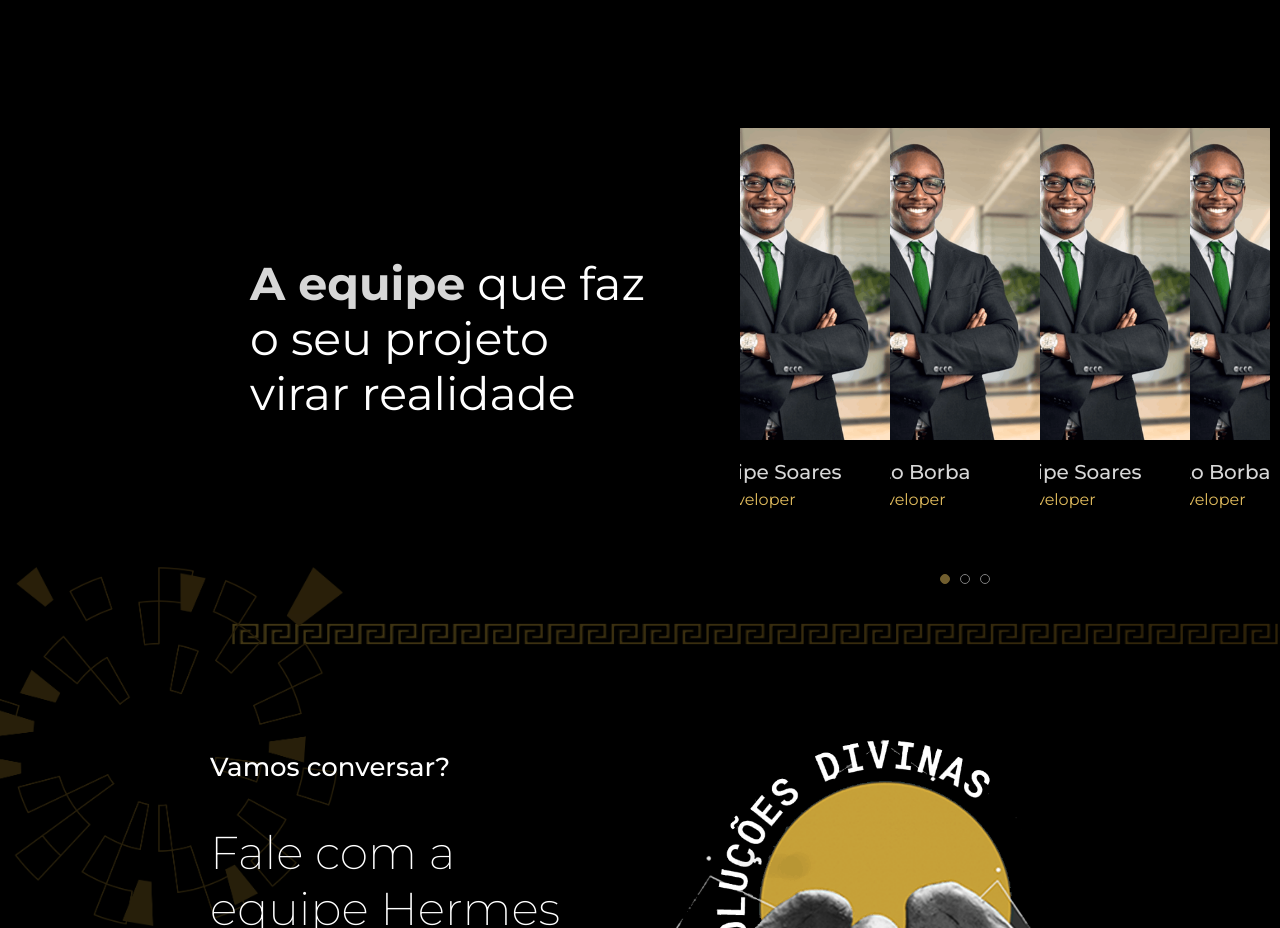
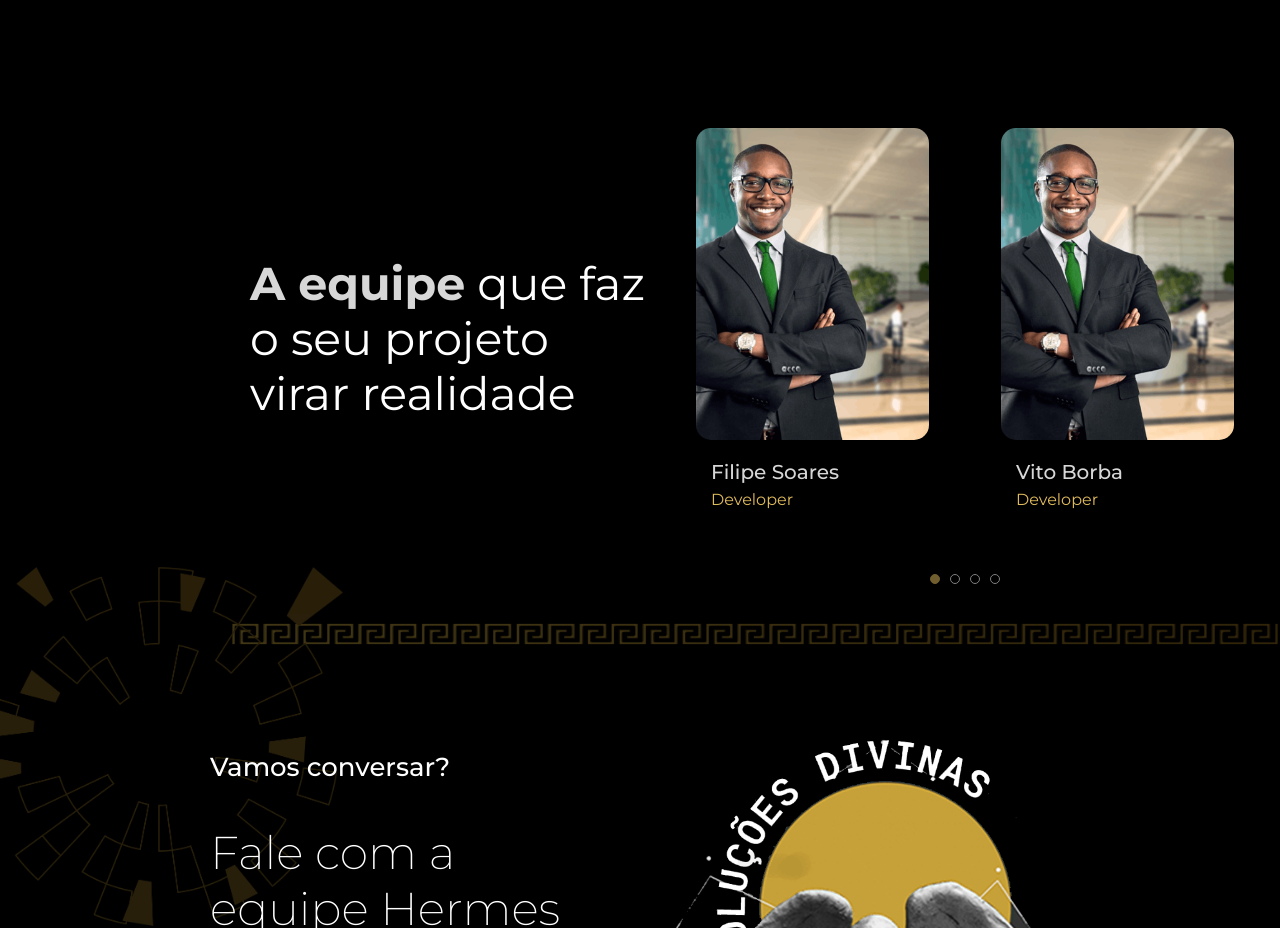
Before and after one commit to flpsoares/hermes-solution, a Next.js app: page / in a window 1280 px wide. Shown: the part 3448-4376 px from the top of the page. Built offline with nearby package versions, Linux system fonts and the light colour scheme.

Commit message:
feat: done carousel responsive

```diff
--- a/package.json
+++ b/package.json
@@ -14,6 +14,7 @@
     "react-dom": "17.0.2",
     "react-elastic-carousel": "^0.11.5",
     "react-icons": "^4.3.1",
+    "react-responsive-carousel": "^3.2.21",
     "styled-components": "^5.3.0"
   },
   "devDependencies": {
--- a/src/components/FloatImage/index.tsx
+++ b/src/components/FloatImage/index.tsx
@@ -2,7 +2,7 @@ import React from 'react'
 import { FloatImageProps } from '../../@types/floatimage'
 import { Container, Image } from './style'
 
-export const FloatImage = (props: FloatImageProps) => {
+export const FloatImage: React.FC<FloatImageProps> = (props) => {
   return (
     <Container
       top={props.top}
--- a/src/components/layout/Header/index.tsx
+++ b/src/components/layout/Header/index.tsx
@@ -1,6 +1,6 @@
 import { GlobalContainer } from '../../../styles/container'
 import { FloatImage } from '../../FloatImage'
-import { Container, Logo, Wrapper } from './style'
+import { Container, Logo, ResponsiveImage, Wrapper } from './style'
 
 export const Header: React.FC = () => {
   return (
@@ -24,6 +24,7 @@ export const Header: React.FC = () => {
           </ul>
         </Wrapper>
       </GlobalContainer>
+      <ResponsiveImage>
         <FloatImage
           src="./assets/triangle.png"
           width="68px"
@@ -32,8 +33,9 @@ export const Header: React.FC = () => {
           rotate="200"
           brightness="0.6"
           bottom="0"
-        left="56rem"
+          left="48rem"
         />
+      </ResponsiveImage>
     </Container>
   )
 }
--- a/src/components/layout/Header/style.ts
+++ b/src/components/layout/Header/style.ts
@@ -68,3 +68,15 @@ export const Logo = styled.img`
   height: 115px;
   object-fit: contain;
 `
+
+export const ResponsiveImage = styled.div`
+  position: absolute;
+
+  @media (max-width: 1400px) {
+    left: -20rem;
+  }
+
+  @media (max-width: 930px) {
+    display: none;
+  }
+`
--- a/src/components/layout/Team/index.tsx
+++ b/src/components/layout/Team/index.tsx
@@ -1,4 +1,4 @@
-import React from 'react'
+import React, { useMemo } from 'react'
 import { Container, Info, Wrapper } from './style'
 
 import Carousel from 'react-elastic-carousel'
@@ -6,8 +6,39 @@ import Carousel from 'react-elastic-carousel'
 import team from '../../../team.json'
 import { TeamProfile } from '../../TeamProfile'
 import { FloatImage } from '../../FloatImage'
+import useWindowSize from '../../../hooks/useWindowSize'
 
 export const Team: React.FC = () => {
+  const { width } = useWindowSize()
+
+  const { carouselItems, carouselOuterSpacing, carouselPadding } = useMemo(() => {
+    if (width >= 1700) {
+      return { carouselItems: 3, carouselOuterSpacing: 80, carouselPadding: 20 }
+    }
+    if (width <= 1690 && width >= 1631) {
+      return { carouselItems: 3, carouselOuterSpacing: 100, carouselPadding: 60 }
+    }
+    if (width <= 1631 && width >= 1501) {
+      return { carouselItems: 3, carouselOuterSpacing: 40, carouselPadding: 70 }
+    }
+    if (width <= 1500 && width >= 1371) {
+      return { carouselItems: 3, carouselOuterSpacing: 80, carouselPadding: 140 }
+    }
+    if (width <= 1370 && width >= 1161) {
+      return { carouselItems: 2, carouselOuterSpacing: 0, carouselPadding: 10 }
+    }
+    if (width <= 1160 && width >= 901) {
+      return { carouselItems: 3, carouselOuterSpacing: 80, carouselPadding: 10 }
+    }
+    if (width <= 900 && width >= 511) {
+      return { carouselItems: 2, carouselOuterSpacing: 0, carouselPadding: -400 }
+    }
+    if (width <= 510) {
+      return { carouselItems: 1, carouselOuterSpacing: 0, carouselPadding: 10 }
+    }
+    return { carouselItems: 0, carouselOuterSpacing: 0, carouselPadding: 0 }
+  }, [width])
+
   return (
     <Container>
       <Wrapper>
@@ -18,11 +49,10 @@ export const Team: React.FC = () => {
         </Info>
         <Carousel
           isRTL={false}
-          enableSwipe={false}
-          outerSpacing={80}
-          itemPadding={[0, 20]}
+          outerSpacing={carouselOuterSpacing}
+          itemPadding={[0, carouselPadding]}
           showArrows={false}
-          itemsToShow={3}
+          itemsToShow={carouselItems}
         >
           {team.map((team) => {
             return (
--- a/src/components/layout/Team/style.ts
+++ b/src/components/layout/Team/style.ts
@@ -23,6 +23,10 @@ export const Wrapper = styled.div`
   display: flex;
 
   padding: 10rem 0;
+
+  @media (max-width: 1160px) {
+    flex-direction: column;
+  }
 `
 
 export const Info = styled.div`
@@ -37,5 +41,15 @@ export const Info = styled.div`
     text-align: left;
     line-height: 55px;
     width: 40rem;
+
+    @media (max-width: 1160px) {
+      text-align: center;
+      margin-bottom: 4rem;
+    }
+  }
+
+  @media (max-width: 1160px) {
+    justify-content: center;
+    padding: 0;
   }
 `
--- /dev/null
+++ b/src/hooks/useWindowSize.tsx
@@ -0,0 +1,19 @@
+import { useEffect, useState } from 'react'
+
+const useWindowSize = () => {
+  const [width, setWidth] = useState(0)
+
+  const handleWindowResize = () => {
+    setWidth(window.innerWidth)
+  }
+
+  useEffect(() => {
+    handleWindowResize()
+    window.addEventListener('resize', handleWindowResize)
+    return () => window.removeEventListener('resize', handleWindowResize)
+  }, [])
+
+  return { width }
+}
+
+export default useWindowSize
```
Also changed, not shown: 1 other file (tests, documents, lock files or other folders). Lines whose indentation alone changed are shown as unchanged.
